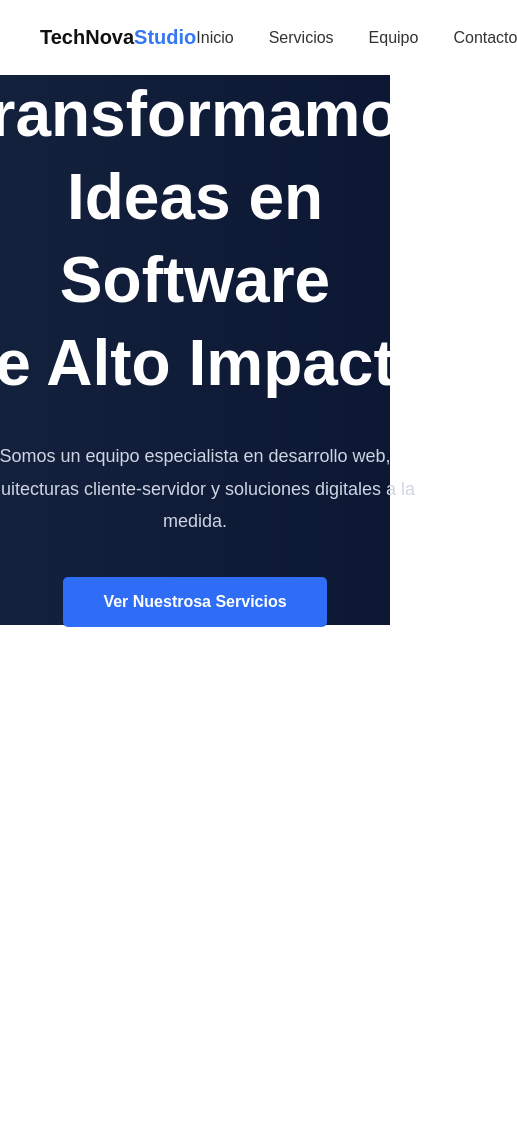
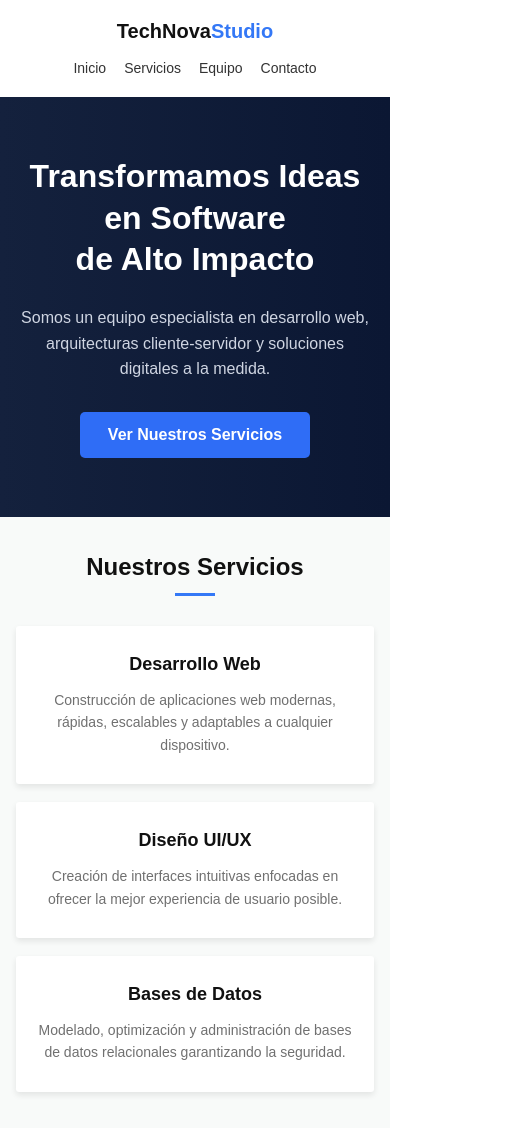
Before and after one commit to sebastiancronos66-cmyk/proyecto-web-grupo-sebastian-ayala, a plain HTML site: page index.html in a window 390 px wide. Shown: the whole page, 517 px wide, since content can reach past the window. Before the commit the page ends 844 px from the top, so only its background shows below. Drawn offline with Linux system fonts and the light colour scheme.

Commit message:
seccion de hero y nuestros servicios terminada

```diff
--- a/css/style.css
+++ b/css/style.css
@@ -1,97 +1,233 @@
-*{
-    margin:0;
-    padding:0;
-    box-sizing:border-box;
-    font-family:Arial, Helvetica, sans-serif;
+/* ESTILOS GENERALES */
+* {
+    margin: 0;
+    padding: 0;
+    box-sizing: border-box;
+    font-family: Arial, Helvetica, sans-serif;
 }
 
-body{
-    background:#fff;
+body {
+    background: #fff;
+}
+
+/* NAVEGACIÓN */
+.navbar {
+    min-height: 75px;
+    display: flex;
+    justify-content: space-between;
+    align-items: center;
+    gap: 20px;
+    padding: 18px 40px;
+    background: #fff;
+}
+
+.logo {
+    font-size: 20px;
+    font-weight: bold;
+    color: #111;
+}
+
+.logo span {
+    color: #3478f6;
+}
+
+.menu {
+    display: flex;
+    flex-wrap: wrap;
+    justify-content: center;
+    list-style: none;
+    gap: 16px 35px;
+}
+
+.menu a {
+    text-decoration: none;
+    color: #333;
+    font-size: 16px;
+    transition: color 0.3s;
+}
+
+.menu a:hover {
+    color: #3478f6;
+}
+
+/* HERO */
+.hero {
+    min-height: 550px;
+    background: linear-gradient(90deg, #14213d, #0b1733);
+    display: flex;
+    justify-content: center;
+    align-items: center;
+    text-align: center;
+    padding: 60px 20px;
+}
+
+.contenido {
+    width: 100%;
+    max-width: 900px;
+    min-width: 0;
+}
+
+.contenido h1 {
+    color: #fff;
+    font-size: clamp(32px, 5vw, 64px);
+    line-height: 1.3;
+    font-weight: 700;
+    margin-bottom: 35px;
+    overflow-wrap: break-word;
+}
+
+.contenido p {
+    color: #cfd5e2;
+    font-size: 18px;
+    line-height: 1.8;
+    max-width: 800px;
+    margin: 0 auto 40px;
+}
+
+.btn {
+    display: inline-block;
+    max-width: 100%;
+    text-decoration: none;
+    text-align: center;
+    background: #2f6df6;
+    color: #fff;
+    padding: 16px 40px;
+    border-radius: 5px;
+    font-weight: bold;
+    transition: background-color 0.3s;
+}
+
+.btn:hover {
+    background: #1d58d8;
+}
+
+.menu a:focus-visible,
+.btn:focus-visible {
+    outline: 3px solid #3478f6;
+    outline-offset: 5px;
+}
+
+/* SERVICIOS */
+.servicios {
+    padding: 50px 24px;
+    background: #f8faf9;
+    text-align: center;
+}
+
+.servicios h2 {
+    color: #111;
+    font-size: clamp(24px, 3vw, 32px);
+    font-weight: 700;
+    margin-bottom: 30px;
+}
+
+.servicios h2::after {
+    content: "";
+    display: block;
+    width: 40px;
+    height: 3px;
+    margin: 12px auto 0;
+    background: #3478f6;
+}
+
+.servicios-grid {
+    display: grid;
+    grid-template-columns: repeat(2, minmax(0, 1fr));
+    gap: 24px;
+    max-width: 1000px;
+    margin: 0 auto;
+}
+
+.servicio {
+    min-width: 0;
+    padding: 32px 24px;
+    background: #fff;
+    border-radius: 3px;
+    box-shadow: 0 3px 6px rgb(0 0 0 / 9%);
+    overflow-wrap: break-word;
+}
+
+.servicio h3 {
+    margin-bottom: 14px;
+    color: #111;
+    font-size: 18px;
+    font-weight: 700;
+}
+
+.servicio p {
+    color: #707070;
+    font-size: 14px;
+    line-height: 1.6;
 }
 
 
-.navbar{
-    height:75px;
-    display:flex;
-    justify-content:space-between;
-    align-items:center;
-    padding:0 40px;
-    background:white;
+@media (max-width: 768px) {
+    .navbar {
+        padding: 18px 24px;
+        flex-wrap: wrap;
     }
 
-.logo{
-    font-size:20px;
-    font-weight:bold;
-    color:#111;
+    .menu {
+        gap: 14px 20px;
     }
 
-.logo span{
-    color:#3478f6;
+    .hero {
+        min-height: 460px;
     }
 
-.menu{
-    display:flex;
-    list-style:none;
-    gap:35px;
+    .contenido h1 {
+        margin-bottom: 24px;
     }
 
-.menu a{
-    text-decoration:none;
-    color:#333;
-    font-size:16px;
+    .contenido p {
+        font-size: 16px;
+        margin-bottom: 30px;
     }
 
-.menu a:hover{
-    color:#3478f6;
+    .servicios-grid {
+        gap: 18px;
     }
 
-/* HERO */
-
-.hero{
-    height:550px;
-    background:linear-gradient(
-        90deg,
-        #14213d,
-        #0b1733
-    );
-    display:flex;
-    justify-content:center;
-    align-items:center;
-    text-align:center;
-    padding:20px;
+    .servicio {
+        padding: 28px 20px;
+    }
 }
 
-.contenido{
-    max-width:900px;
+
+@media (max-width: 480px) {
+    .navbar {
+        flex-direction: column;
+        padding: 20px 16px;
+        gap: 16px;
     }
 
-.contenido h1{
-    color:white;
-    font-size:64px;
-    line-height:1.3;
-    font-weight:700;
-    margin-bottom:35px;
+    .menu {
+        width: 100%;
+        gap: 12px 18px;
     }
 
-.contenido p{
-    color:#cfd5e2;
-    font-size:18px;
-    line-height:1.8;
-    max-width:800px;
-    margin:0 auto 40px;
+    .menu a {
+        font-size: 14px;
     }
 
-.btn{
-    display:inline-block;
-    text-decoration:none;
-    background:#2f6df6;
-    color:white;
-    padding:16px 40px;
-    border-radius:5px;
-    font-weight:bold;
-    transition:0.3s;
+    .hero {
+        min-height: 420px;
+        padding: 48px 20px;
     }
 
-.btn:hover{
-    background:#1d58d8;
+    .contenido p {
+        line-height: 1.6;
     }
+
+    .btn {
+        padding: 14px 28px;
+    }
+
+    .servicios {
+        padding: 36px 16px;
+    }
+
+    .servicios-grid {
+        grid-template-columns: 1fr;
+    }
+}
--- a/index.html
+++ b/index.html
@@ -38,10 +38,40 @@
             </p>
 
             <a href="#" class="btn">
-                Ver Nuestrosa Servicios
+                Ver Nuestros Servicios
             </a>
         </div>
     </section>
 
+    <section class="servicios">
+  <h2>Nuestros Servicios</h2>
+
+  <div class="servicios-grid">
+    <article class="servicio">
+      <h3>Desarrollo Web</h3>
+      <p>
+        Construcción de aplicaciones web modernas, rápidas,
+        escalables y adaptables a cualquier dispositivo.
+      </p>
+    </article>
+
+    <article class="servicio">
+      <h3>Diseño UI/UX</h3>
+      <p>
+        Creación de interfaces intuitivas enfocadas en ofrecer
+        la mejor experiencia de usuario posible.
+      </p>
+    </article>
+
+    <article class="servicio">
+      <h3>Bases de Datos</h3>
+      <p>
+        Modelado, optimización y administración de bases de datos
+        relacionales garantizando la seguridad.
+      </p>
+    </article>
+  </div>
+</section>
+
 </body>
 </html>
```
Lines whose indentation alone changed are shown as unchanged.
